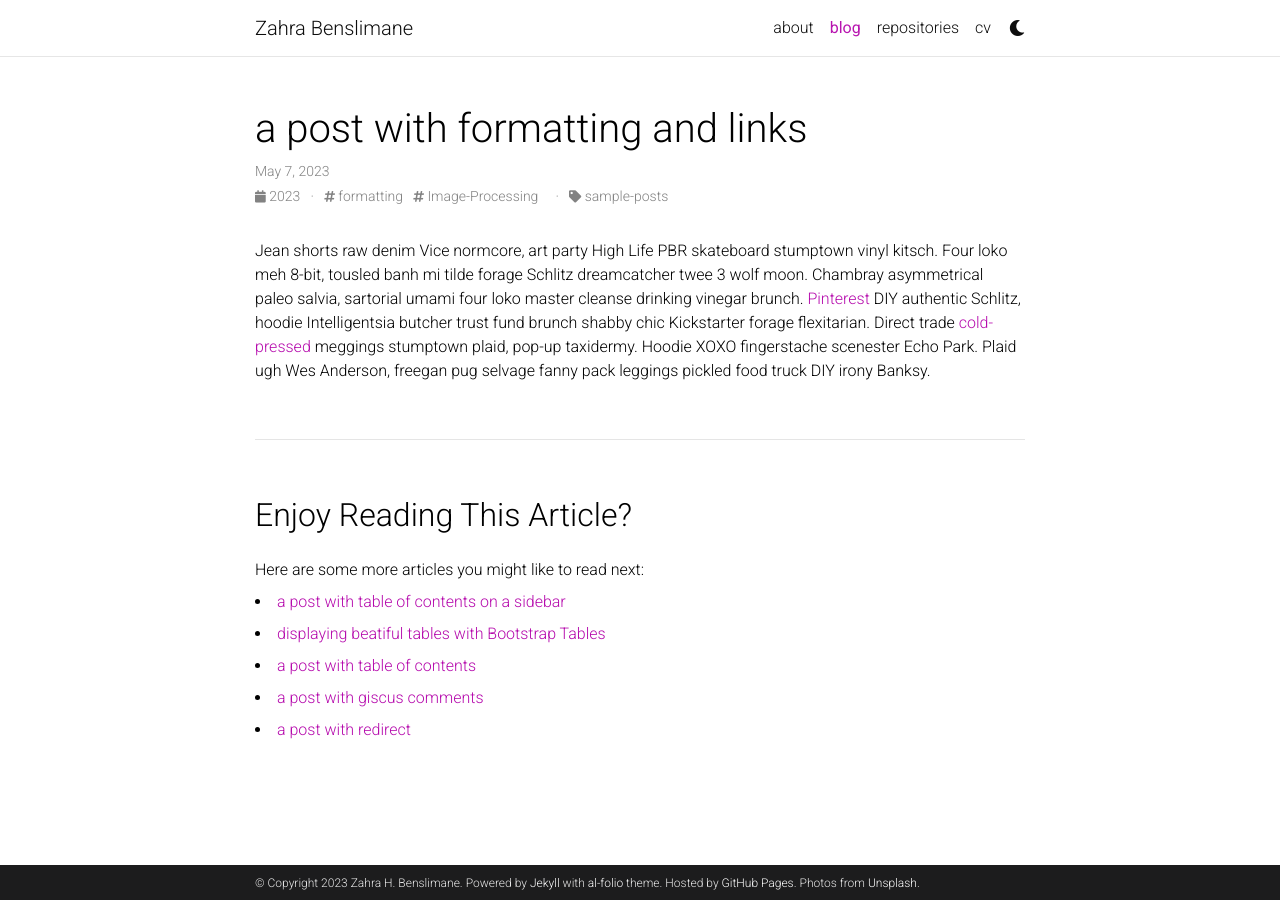
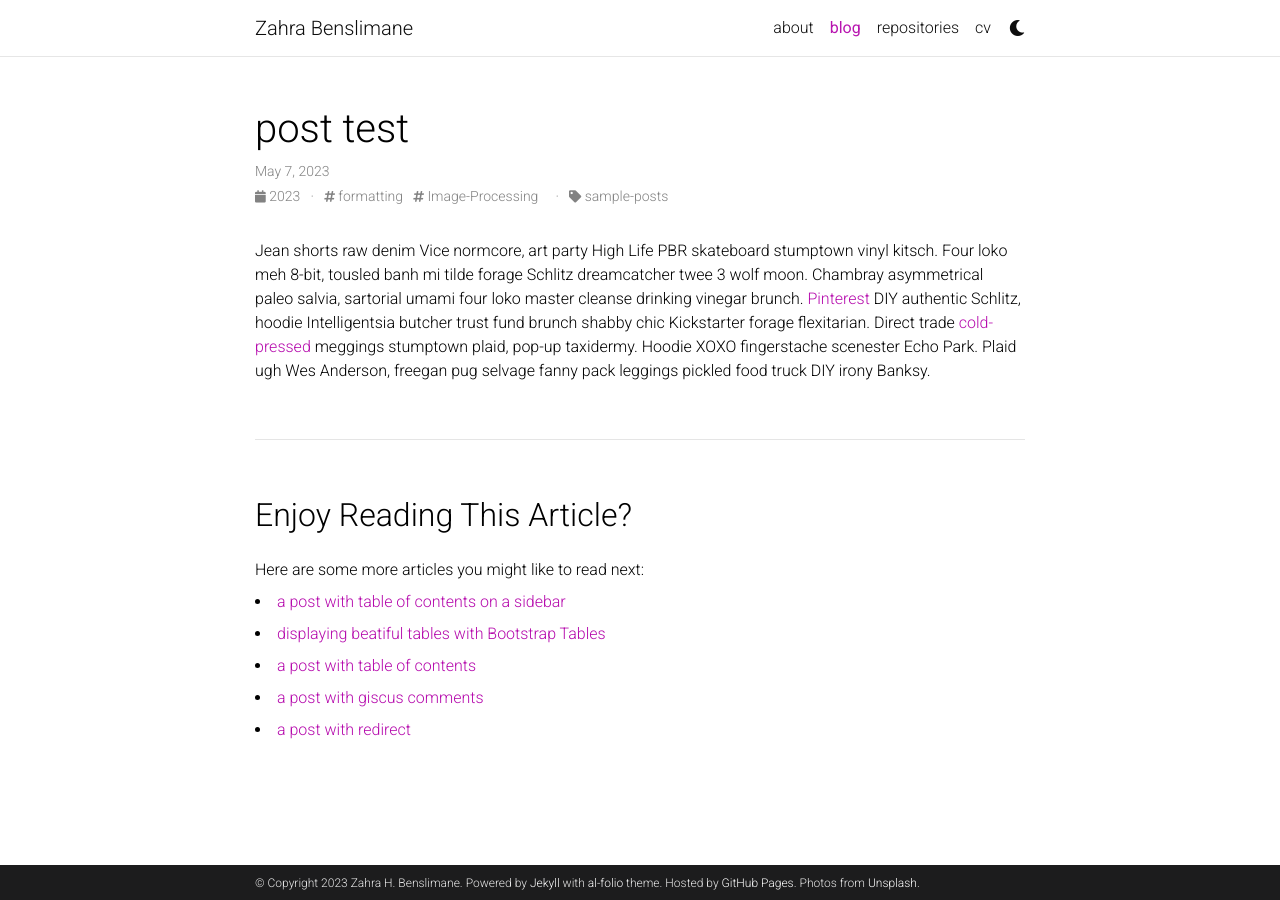
Before and after one commit to ZahraBenslimane/Portfolio, a Jekyll site: the page built from _posts/2023-05-07-Test.md, in a window 1280 px wide. Built offline with Jekyll 4.4.1, drawn with Linux system fonts in a browser that asks for light colours; comment, search, counter and statistics services are not loaded; a style sheet for code colours, icons or effects is not loaded.

Commit message:
edit post name

```diff
--- a/_posts/2023-05-07-Test.md
+++ b/_posts/2023-05-07-Test.md
@@ -1,6 +1,6 @@
 ---
 layout: post
-title:  a post with formatting and links
+title:  post test
 date:   2023-05-07 10:40:16
 description: Test
 tags: formatting Image-Processing
```
